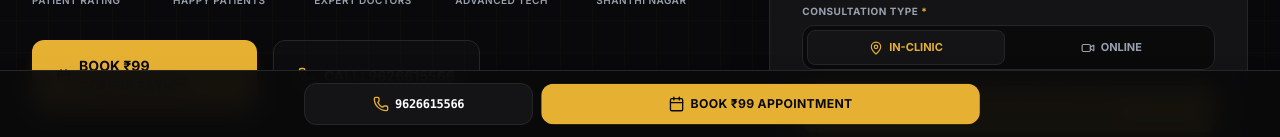
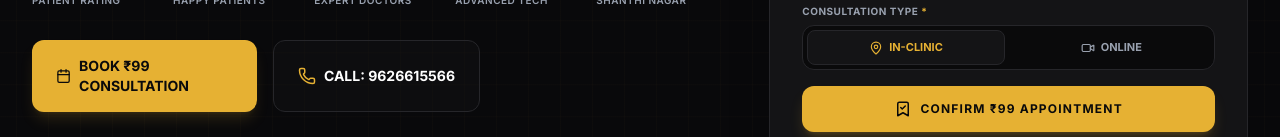
Before and after one commit to Ai-Sarath-Babu/Clinic-in-Hosur, a React (Vite) app: page / in a window 1280 px wide. Shown: the part 663-800 px from the top of the page. Built offline with nearby package versions, Linux system fonts and the light colour scheme.

Commit message:
fix: hide sticky conversion bar on desktop
Restrict the sticky conversion bar to mobile and tablet devices and adjust footer padding to ensure consistent spacing on larger screens.

```diff
--- a/src/App.tsx
+++ b/src/App.tsx
@@ -1131,7 +1131,7 @@ export default function App() {
       </section>
 
       {/* 11. Footer Credits */}
-      <footer className="bg-clinic-dark border-t border-clinic-border py-8 px-4 text-center text-xs text-gray-500 space-y-4 safe-pb-page-footer">
+      <footer className="bg-clinic-dark border-t border-clinic-border py-8 px-4 text-center text-xs text-gray-500 space-y-4 safe-pb-page-footer md:pb-8">
         <div className="max-w-7xl mx-auto flex flex-col md:flex-row justify-between items-center gap-4 text-gray-400">
           <p>© 2026 BONITAA Skin & Hair Care Clinic Hosur. All rights reserved.</p>
           <div className="flex gap-4 text-[11px]">
@@ -1146,8 +1146,8 @@ export default function App() {
         </p>
       </footer>
 
-      {/* 12. Sticky Conversion Bar (Display permanently with all-device safe zone) */}
-      <div className="fixed bottom-0 left-0 right-0 z-40 bg-clinic-dark/95 backdrop-blur-md border-t border-clinic-border pt-3 px-4 safe-pb-bottom-bar shadow-2xl">
+      {/* 12. Sticky Conversion Bar (Mobile & Tablet only, hidden on Desktop) */}
+      <div className="md:hidden fixed bottom-0 left-0 right-0 z-40 bg-clinic-dark/95 backdrop-blur-md border-t border-clinic-border pt-3 px-4 safe-pb-bottom-bar shadow-2xl">
         <div className="max-w-2xl mx-auto flex items-center justify-between gap-3">
 
           {/* Mobile phone click */}
```
